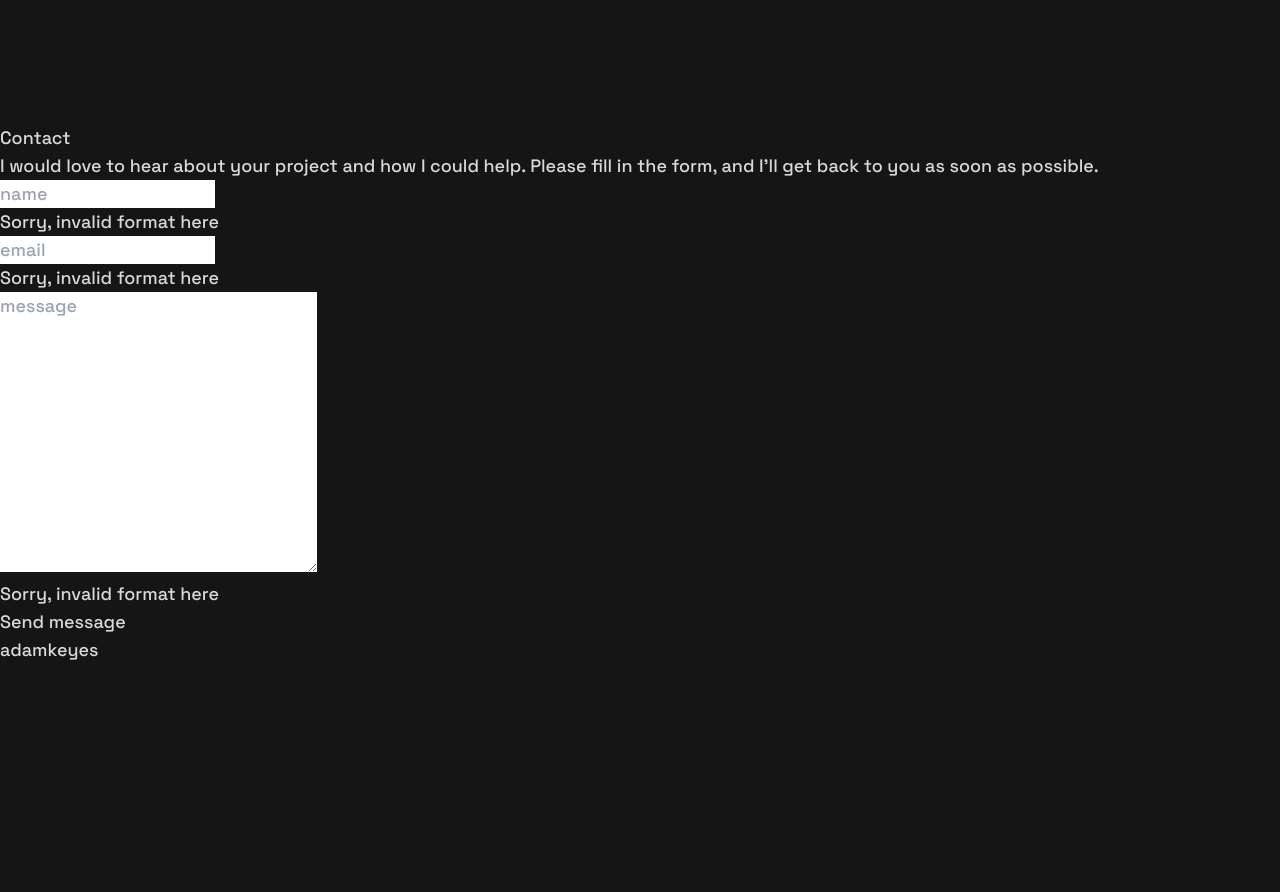
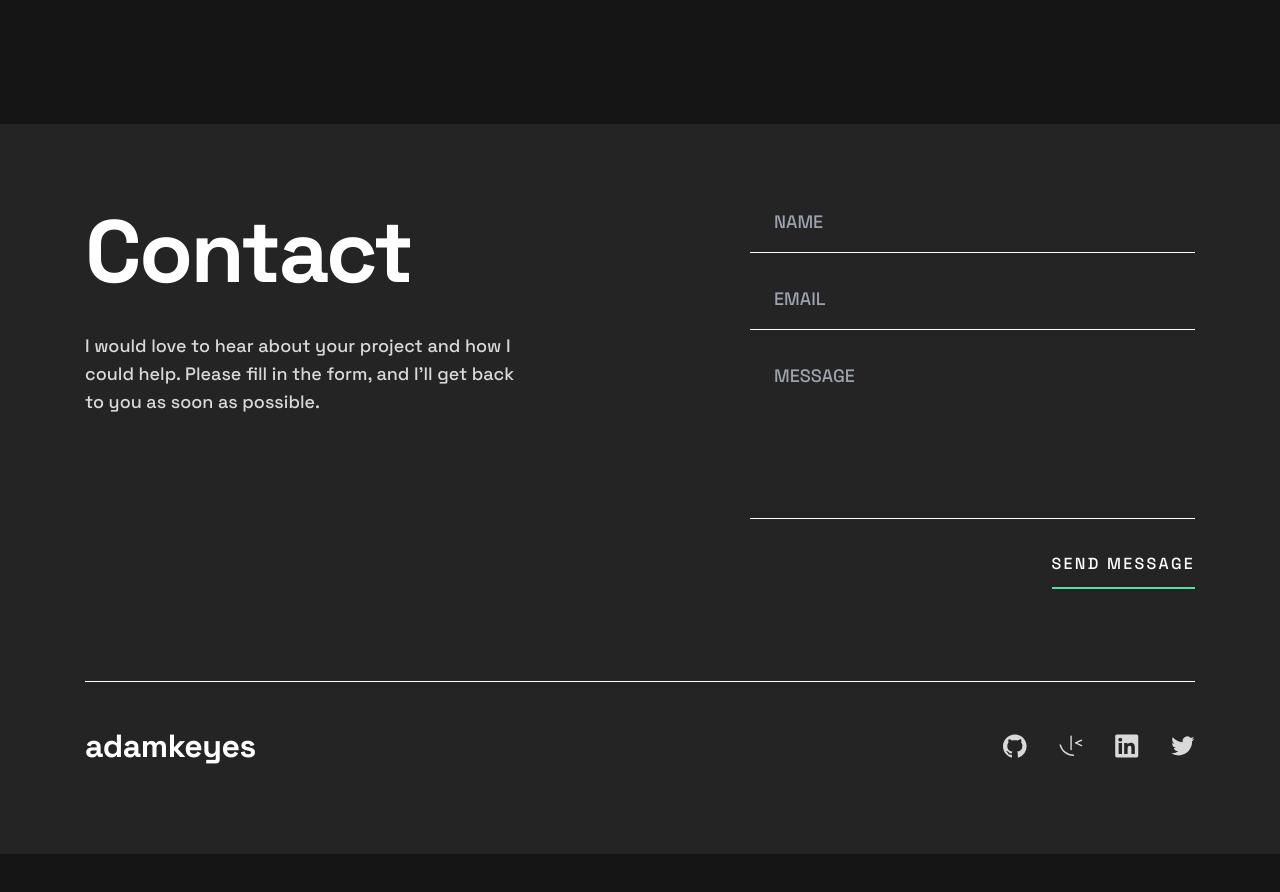
Before and after one commit to mateusbelicio/single-page-developer-portfolio, a React (Vite) app: page / in a window 1280 px wide. Shown: the part 3140-4032 px from the top of the page. After the commit the page ends 3994 px from the top, so only its background shows below. Built offline with nearby package versions, Linux system fonts and the light colour scheme.

Commit message:
Feat: footer and contact section

```diff
--- a/src/App.jsx
+++ b/src/App.jsx
@@ -1,4 +1,5 @@
 import Experience from './components/Experience';
+import Footer from './components/Footer';
 import Header from './components/Header';
 import Hero from './components/Hero';
 import ProjectsSection from './components/ProjectsSection';
@@ -12,94 +13,7 @@ function App() {
         <Experience />
         <ProjectsSection />
       </main>
-
-      <footer className="footer">
-        <section className="contact" id="contact">
-          <div className="contact__content container">
-            <h2 className="contact__title heading-xl">Contact</h2>
-            <p className="contact__description">
-              I would love to hear about your project and how I could help.
-              Please fill in the form, and I’ll get back to you as soon as
-              possible.
-            </p>
-
-            <form className="contact__form">
-              <div className="contact__group" data-invalid="false">
-                <input
-                  type="text"
-                  id="name"
-                  name="name"
-                  placeholder="name"
-                  aria-label="name"
-                />
-                <p className="contact__error">Sorry, invalid format here</p>
-              </div>
-              <div className="contact__group" data-invalid="false">
-                <input
-                  type="email"
-                  id="email"
-                  name="email"
-                  placeholder="email"
-                  aria-label="email"
-                />
-                <p className="contact__error">Sorry, invalid format here</p>
-              </div>
-              <div className="contact__group" data-invalid="false">
-                <textarea
-                  name="message"
-                  id="message"
-                  cols="30"
-                  rows="10"
-                  placeholder="message"
-                  aria-label="message"
-                ></textarea>
-                <p className="contact__error">Sorry, invalid format here</p>
-              </div>
-
-              <button type="submit" className="btn">
-                Send message
-              </button>
-            </form>
-          </div>
-        </section>
-
-        <div className="footer__content containe">
-          <a href="#" className="footer__logo logo">
-            adamkeyes
-          </a>
-
-          <ul className="social">
-            <li className="social__item">
-              <a href="#" className="social__link" aria-label="Github">
-                <svg className="social__icon">
-                  <use xlinkHref="/src/assets/images/icons.svg#icon-github" />
-                </svg>
-              </a>
-            </li>
-            <li className="social__item">
-              <a href="#" className="social__link" aria-label="Frontend Mentor">
-                <svg className="social__icon">
-                  <use xlinkHref="/src/assets/images/icons.svg#icon-frontend-mentor" />
-                </svg>
-              </a>
-            </li>
-            <li className="social__item">
-              <a href="#" className="social__link" aria-label="Linkedin">
-                <svg className="social__icon">
-                  <use xlinkHref="/src/assets/images/icons.svg#icon-linkedin" />
-                </svg>
-              </a>
-            </li>
-            <li className="social__item">
-              <a href="#" className="social__link" aria-label="Twitter">
-                <svg className="social__icon">
-                  <use xlinkHref="/src/assets/images/icons.svg#icon-twitter" />
-                </svg>
-              </a>
-            </li>
-          </ul>
-        </div>
-      </footer>
+      <Footer />
     </>
   );
 }
--- /dev/null
+++ b/src/components/ContactSection.jsx
@@ -0,0 +1,34 @@
+import Button from '../ui/Button';
+import Input from '../ui/Input';
+import Title from './Title';
+
+function ContactSection() {
+  return (
+    <section
+      className="grid gap-y-12 sm:grid-cols-12 sm:gap-x-2.5 lg:gap-x-[1.875rem]"
+      id="contact"
+    >
+      <div className="space-y-5 text-center sm:col-span-8 sm:col-start-3 lg:col-start-1 lg:col-end-6 lg:space-y-9 lg:text-left">
+        <Title type="h2" size="xl" className="contact__title heading-xl">
+          Contact
+        </Title>
+        <p className="contact__description">
+          I would love to hear about your project and how I could help. Please
+          fill in the form, and I’ll get back to you as soon as possible.
+        </p>
+      </div>
+
+      <form className="flex flex-col gap-8 sm:col-span-8 sm:col-start-3 lg:col-start-8 lg:col-end-[-1]">
+        <Input name="name" placeholder="name" />
+        <Input type="email" name="email" placeholder="email" />
+        <Input type="textarea" name="message" placeholder="message" />
+
+        <Button type="submit" className="self-end">
+          Send message
+        </Button>
+      </form>
+    </section>
+  );
+}
+
+export default ContactSection;
--- /dev/null
+++ b/src/components/Footer.jsx
@@ -0,0 +1,21 @@
+import Logo from '../ui/Logo';
+import Separator from '../ui/Separator';
+import SocialList from '../ui/SocialList';
+import ContactSection from './ContactSection';
+
+function Footer() {
+  return (
+    <footer className="bg-neutral-800 py-[3.75rem] sm:pb-10 lg:pb-[5.75rem] lg:pt-[5.25rem] ">
+      <div className="container max-w-container">
+        <ContactSection />
+        <Separator className="mb-10 mt-20 sm:mb-8 sm:mt-24 lg:mb-12 lg:mt-[5.75rem]" />
+        <div className="flex flex-col items-center justify-between gap-5 sm:flex-row">
+          <Logo />
+          <SocialList />
+        </div>
+      </div>
+    </footer>
+  );
+}
+
+export default Footer;
--- /dev/null
+++ b/src/ui/Input.jsx
@@ -0,0 +1,58 @@
+import { useId } from 'react';
+
+function Input({
+  type = 'text',
+  name,
+  value,
+  handleChange,
+  hasError,
+  ...rest
+}) {
+  const id = useId();
+  const inputStyle =
+    'focus:invalid:border-error invalid:border-error border-b border-neutral-50 bg-neutral-800 pb-4 pl-6 pr-8 uppercase outline-none focus:border-primary';
+
+  return (
+    <div className="relative flex flex-col" data-invalid="false">
+      {type === 'textarea' ? (
+        <textarea
+          className={inputStyle + ' resize-none'}
+          id={id}
+          aria-errormessage={`${id}-error`}
+          value={value}
+          onChange={handleChange}
+          name={name}
+          cols="30"
+          rows="5"
+          aria-invalid={hasError}
+          {...rest}
+        />
+      ) : (
+        <input
+          className={inputStyle}
+          type={type}
+          id={id}
+          aria-errormessage={`${id}-error`}
+          value={value}
+          onChange={handleChange}
+          name={name}
+          aria-invalid={hasError}
+          {...rest}
+        />
+      )}
+      <label className="sr-only" htmlFor={id}>
+        {}
+      </label>
+      {hasError && (
+        <span
+          id={`${id}-error`}
+          className="text-error absolute right-0 top-[calc(100%+0.3125rem)] text-xs -tracking-[0.17px]"
+        >
+          Sorry, invalid format here
+        </span>
+      )}
+    </div>
+  );
+}
+
+export default Input;
--- a/tailwind.config.js
+++ b/tailwind.config.js
@@ -15,6 +15,7 @@ export default {
       colors: {
         primary: '#4ee1a0',
         accent: '#ff6f5c',
+        error: '#ff6f5b',
         neutral: {
           50: '#ffffff',
           300: '#d9d9d9',
```
